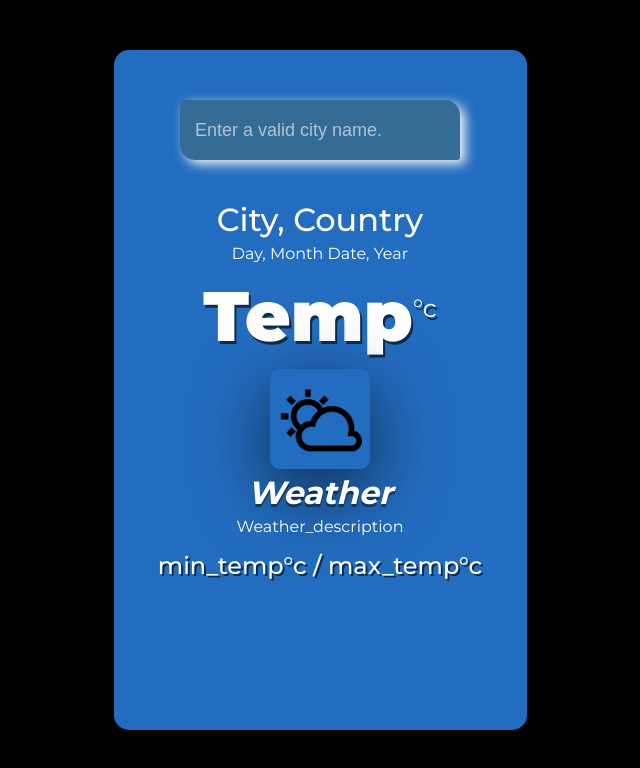
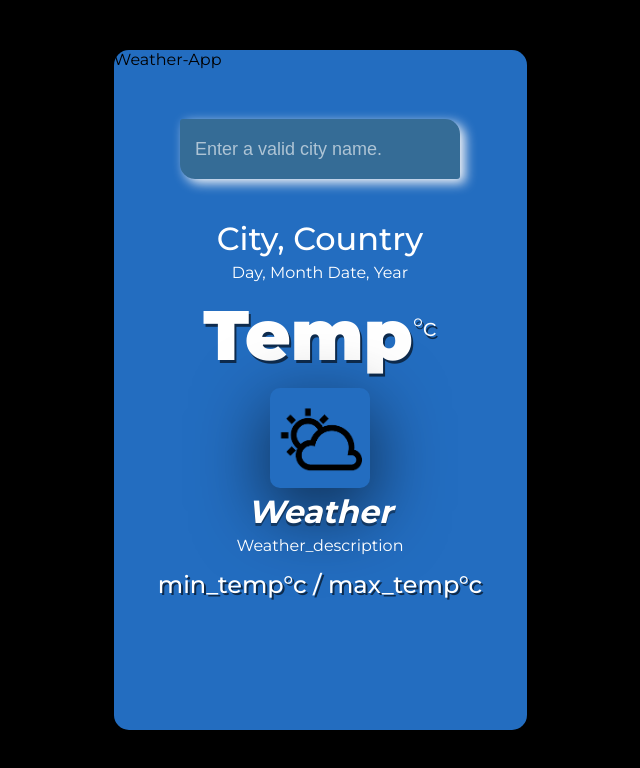
Before and after one commit to Nadeem35/Weather-App, a plain HTML site: page index.html in a window 1280 px wide. Shown: the whole page, without its empty margins (320-960 px from the left). Drawn offline with Linux system fonts and the light colour scheme.

Commit message:
Update index.html
heading weather app

```diff
--- a/index.html
+++ b/index.html
@@ -12,6 +12,7 @@
     <div class="app-wrap">
         <div class="web-app">
 
+                        <p class="heading-txt">Weather-App</p>
 
             <header>
                 <input type="text" class="search-box" placeholder="Enter a valid city name." autocomplete="on" />
```
